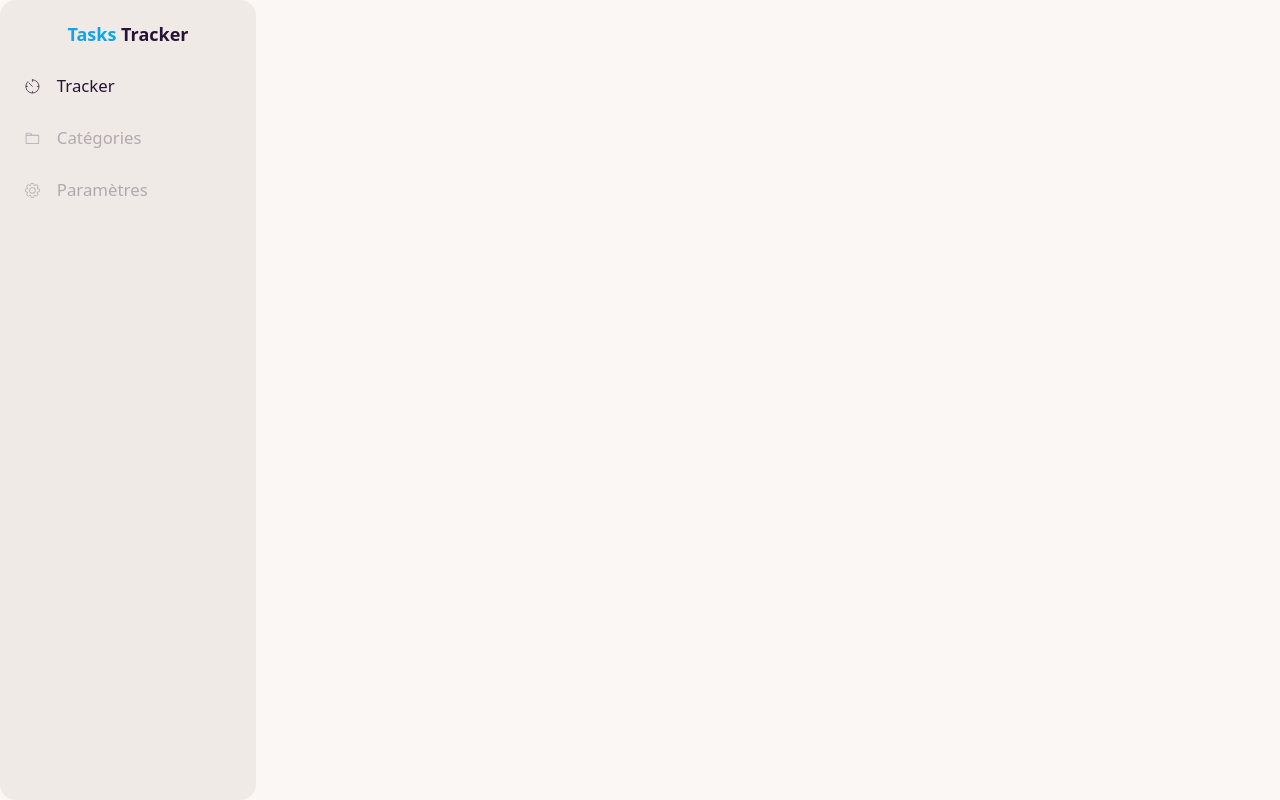
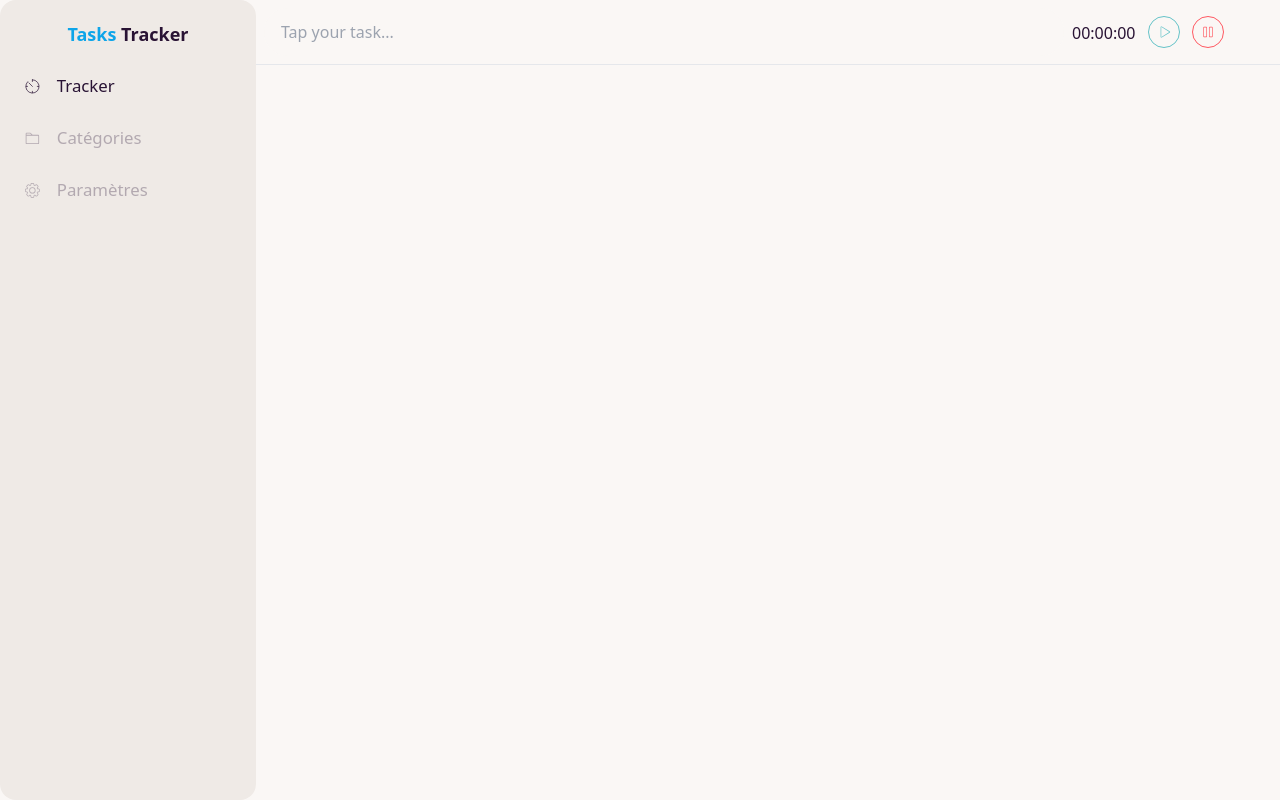
Before and after one commit to bolenge/tasks-tracker, a Vue app: page / in a window 1280 px wide. Built offline with nearby package versions, Linux system fonts and the light colour scheme.

Commit message:
feat: add TheTopTask

```diff
--- a/src/App.vue
+++ b/src/App.vue
@@ -1,11 +1,20 @@
 <script setup lang="ts">
 import TheMenu from './components/TheMenu.vue'
+import TheTopTask from './components/TheTopTask.vue'
 </script>
 
 <template>
   <div>
-    <div class="h-screen">
-      <TheMenu />
+    <div class="flex">
+      <div class="h-screen w-1/5">
+        <TheMenu />
+      </div>
+
+      <div class="w-4/5">
+        <div>
+          <TheTopTask />
+        </div>
+      </div>
     </div>
   </div>
 </template>
--- a/src/components/TheMenu.vue
+++ b/src/components/TheMenu.vue
@@ -2,7 +2,7 @@
 </script>
 
 <template>
-  <ul class="menu bg-base-200 w-64 rounded-box h-full">
+  <ul class="menu bg-base-200 w-full rounded-box h-full">
     <h3 class="text-center mt-3 mb-5 text-lg font-bold">
       <span class="text-sky-500">Tasks</span> Tracker
     </h3>
--- /dev/null
+++ b/src/components/TheTopTask.vue
@@ -0,0 +1,27 @@
+<script setup lang="ts">
+</script>
+
+<template>
+  <!-- bg-base-100 -->
+  <div class="navbar w-full border-b">
+    <div class="flex gap-2 w-full">
+      <div class="w-4/5">
+        <div class="form-control">
+          <input type="text" placeholder="Tap your task..." class="input w-24 md:w-auto focus:border-none focus:outline-none" />
+        </div>
+      </div>
+
+      <div class="w-1/5">
+        <span class="me-3">00:00:00</span>
+
+        <button class="btn btn-circle btn-outline btn-sm btn-primary me-3">
+          <svg xmlns="http://www.w3.org/2000/svg" width="1em" height="1em" viewBox="0 0 256 256"><path fill="currentColor" d="M231.36 116.19L87.28 28.06a14 14 0 0 0-14.18-.27A13.69 13.69 0 0 0 66 39.87v176.26a13.69 13.69 0 0 0 7.1 12.08a14 14 0 0 0 14.18-.27l144.08-88.13a13.82 13.82 0 0 0 0-23.62m-6.26 13.38L81 217.7a2 2 0 0 1-2.06 0a1.78 1.78 0 0 1-1-1.61V39.87a1.78 1.78 0 0 1 1-1.61A2.06 2.06 0 0 1 80 38a2 2 0 0 1 1 .31l144.1 88.12a1.82 1.82 0 0 1 0 3.14"/></svg>
+        </button>
+
+        <button class="btn btn-circle btn-outline btn-sm btn-error">
+          <svg xmlns="http://www.w3.org/2000/svg" width="1em" height="1em" viewBox="0 0 256 256"><path fill="currentColor" d="M200 34h-40a14 14 0 0 0-14 14v160a14 14 0 0 0 14 14h40a14 14 0 0 0 14-14V48a14 14 0 0 0-14-14m2 174a2 2 0 0 1-2 2h-40a2 2 0 0 1-2-2V48a2 2 0 0 1 2-2h40a2 2 0 0 1 2 2ZM96 34H56a14 14 0 0 0-14 14v160a14 14 0 0 0 14 14h40a14 14 0 0 0 14-14V48a14 14 0 0 0-14-14m2 174a2 2 0 0 1-2 2H56a2 2 0 0 1-2-2V48a2 2 0 0 1 2-2h40a2 2 0 0 1 2 2Z"/></svg>
+        </button>
+      </div>
+    </div>
+  </div>
+</template>
```
